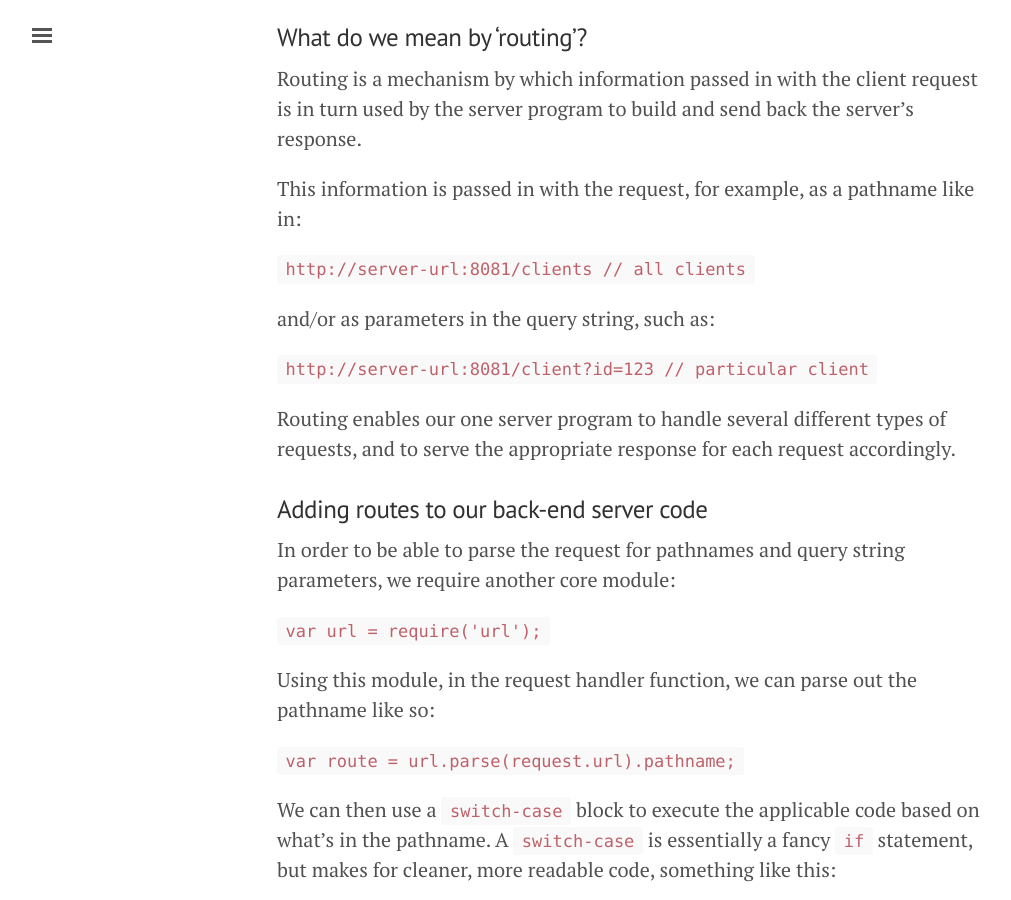
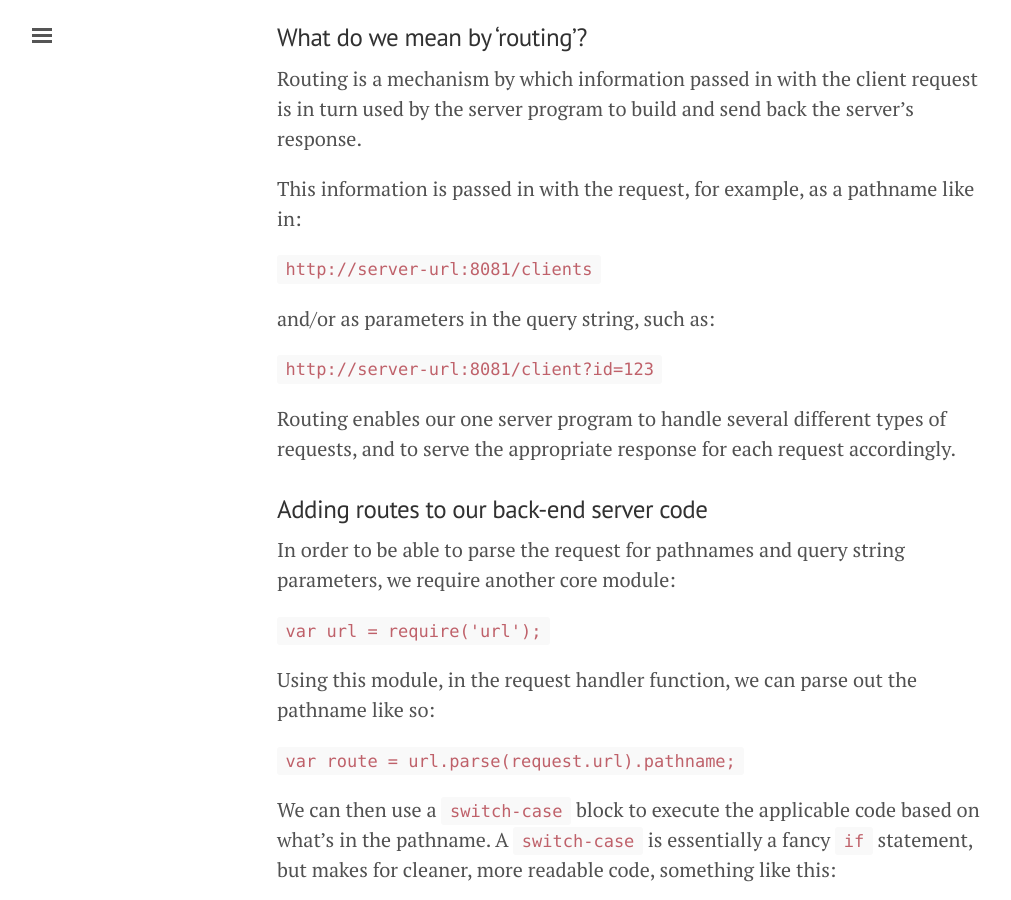
Before and after one commit to MississaugaCoding/mississaugacoding.github.io, a Jekyll site: the page built from _posts/2016-04-19-nodejs-routing.md, in a window 1280 px wide and 900 px high, scrolled down 300 px. Shown: the whole window, without its empty margins (3-1014 px from the left). Built offline with Jekyll 4.4.1, drawn with Linux system fonts in a browser that asks for light colours; comment, search, counter and statistics services are not loaded.

Commit message:
updated post for session 24

```diff
--- a/_posts/2016-04-19-nodejs-routing.md
+++ b/_posts/2016-04-19-nodejs-routing.md
@@ -13,11 +13,11 @@ Routing is a mechanism by which information passed in with the client request is
 
 This information is passed in with the request, for example, as a pathname like in:
 
-`http://server-url:8081/clients    // all clients`
+`http://server-url:8081/clients`
 
 and/or as parameters in the query string, such as:
 
-`http://server-url:8081/client?id=123    // particular client`
+`http://server-url:8081/client?id=123`
 
 Routing enables our one server program to handle several different types of requests, and to serve the appropriate response for each request accordingly.
 
```
